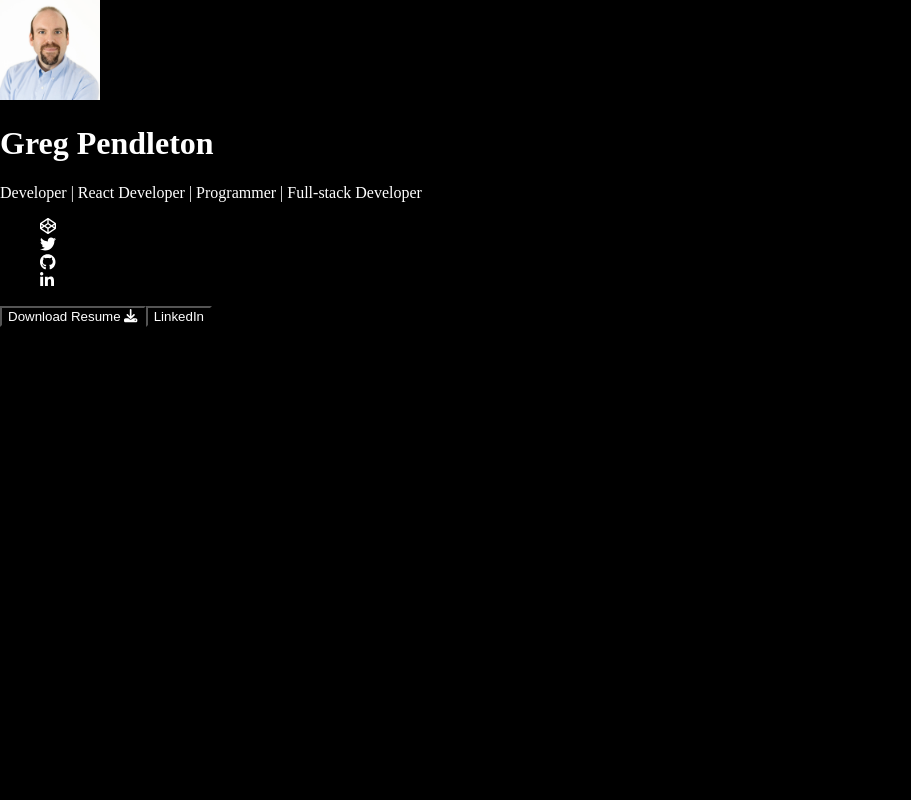
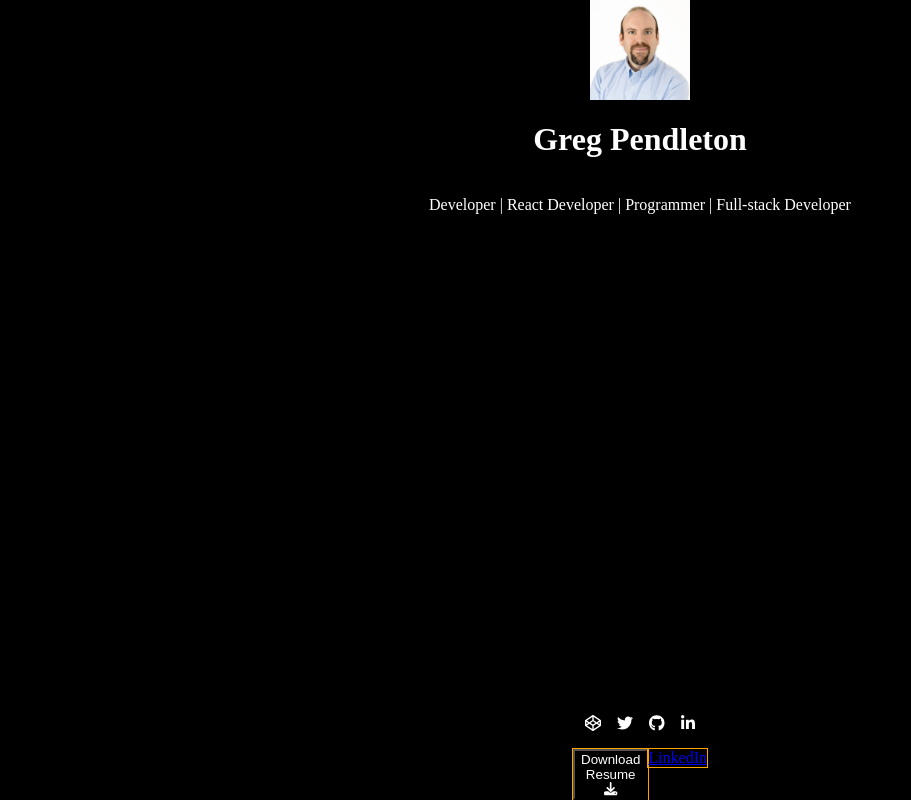
Before and after one commit to gpend/portfolio-nextjs, a Next.js app: page / in a window 1280 px wide. Shown: the whole page, without its empty margins (0-911 px from the left). Built offline with nearby package versions, Linux system fonts and the light colour scheme.

Commit message:
left panel styling

```diff
--- a/pages/LeftPane.tsx
+++ b/pages/LeftPane.tsx
@@ -6,9 +6,10 @@ import { faCodepen, faGithub, faLinkedinIn, faTwitter } from '@fortawesome/free-
 import { faDownload } from "@fortawesome/free-solid-svg-icons"
 
 
+
 export function LeftPanel(){
     return (
-        <>
+        <div className="left-panel">
             <Image width={100} height={100} src= {pic} alt= {'my beautiful face'}/>
 
             <h1>Greg Pendleton</h1>
@@ -42,8 +43,12 @@ export function LeftPanel(){
                 </li>
 
             </ul>
-            <button className="left-panel" id="resume">Download Resume <FontAwesomeIcon icon={faDownload} /></button>
-            <button className="left-panel" id="linkedin">LinkedIn</button>
-        </>
+
+            <div className="left-panel-buttons">
+                <button className="left-panel" id="resume">Download Resume <FontAwesomeIcon icon={faDownload} /></button>
+                <a href="http://linkedin.com/in/gregpendleton">LinkedIn</a>
+            </div>
+
+        </div>
     )
 }
--- a/styles/globals.scss
+++ b/styles/globals.scss
@@ -1,3 +1,4 @@
+@import "/styles/leftPanel.scss";
 $background-color: black;
 $text-color: white;
 $highlight-color: orange;
--- a/styles/leftPanel.scss
+++ b/styles/leftPanel.scss
@@ -0,0 +1,33 @@
+.left-panel{
+    display: flex;
+    flex-direction: column;
+    align-items: center;
+    width: 100dvw;
+    height: 100lvh;
+
+    .social-list{
+        display: flex;
+        padding-inline-start: 0;
+        justify-content: space-between;
+
+        li{
+            margin: 0 .5rem;
+        }
+    }
+
+    .left-panel-buttons{
+        display: flex;
+        width: min-content;
+
+
+        #resume, a{
+            outline: 1px solid orange;
+            height: min-content;
+        }
+
+        #resume{
+            display: inline-block;
+            width: auto;
+        }
+    }
+}
```
